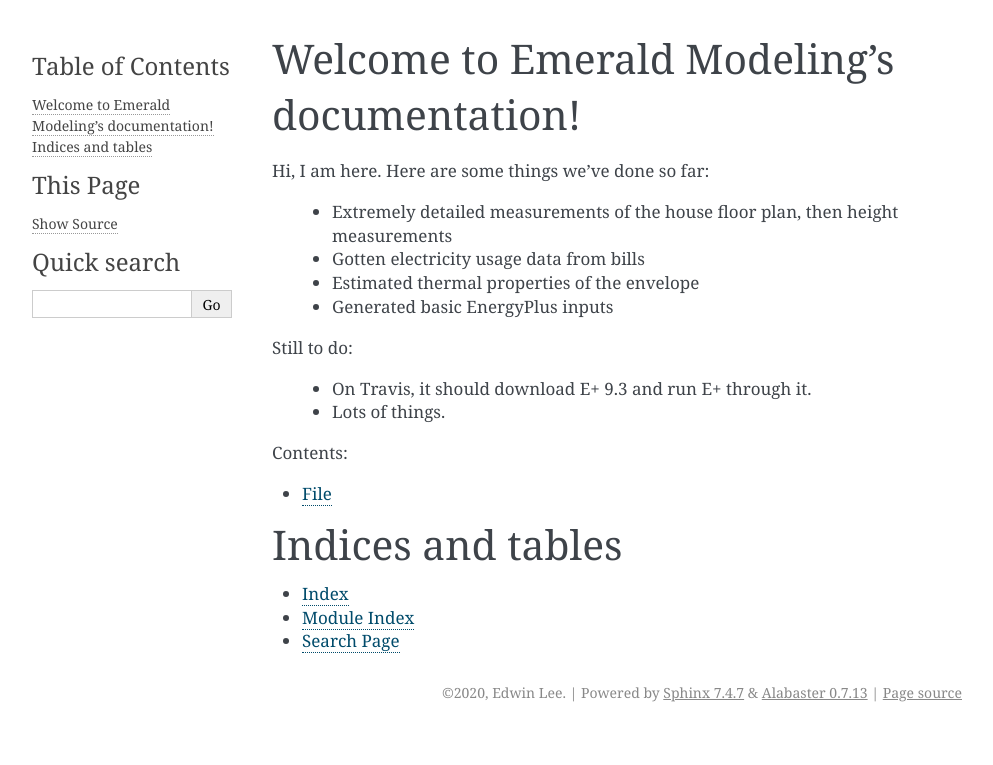
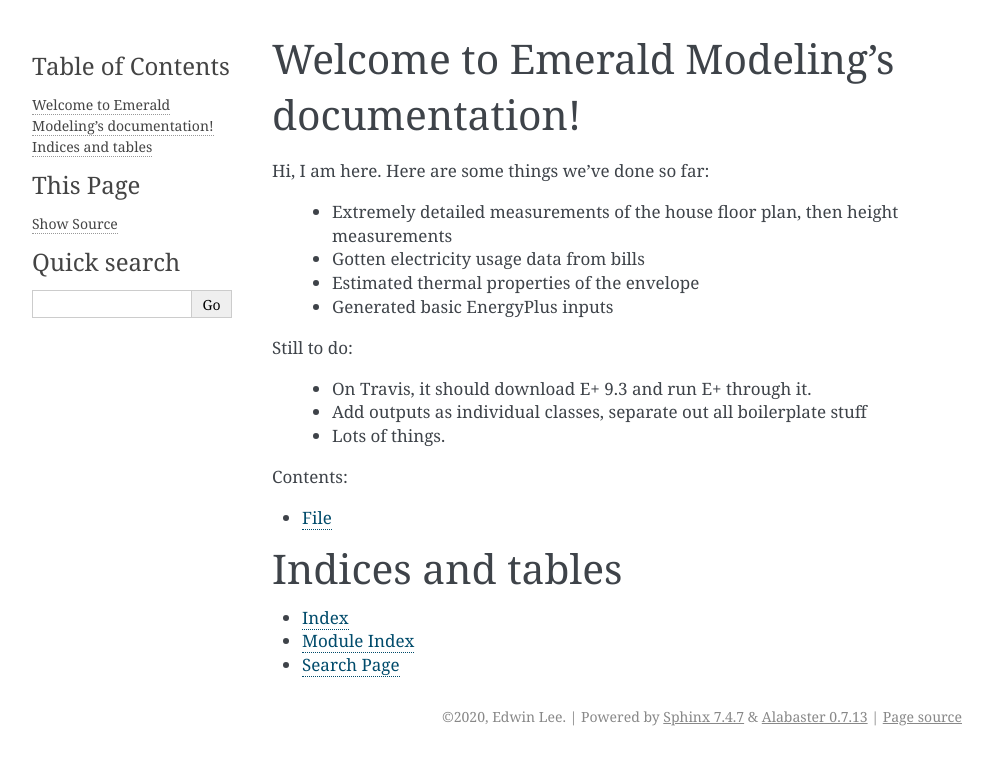
Before and after one commit to okielife/Emerald, a Sphinx documentation site: the page built from docs/index.rst, in a window 1280 px wide. Shown: the top 765 px of the page, without its empty margins (148-1141 px from the left). Built offline with Sphinx 7.4.7, drawn with Linux system fonts in a browser that asks for light colours.

Commit message:
Add rtd config file

```diff
--- a/docs/index.rst
+++ b/docs/index.rst
@@ -17,6 +17,7 @@ Here are some things we've done so far:
 Still to do:
 
  - On Travis, it should download E+ 9.3 and run E+ through it.
+ - Add outputs as individual classes, separate out all boilerplate stuff
  - Lots of things.
 
 .. toctree::
```
Also changed, not shown: .readthedocs.yml (added).
